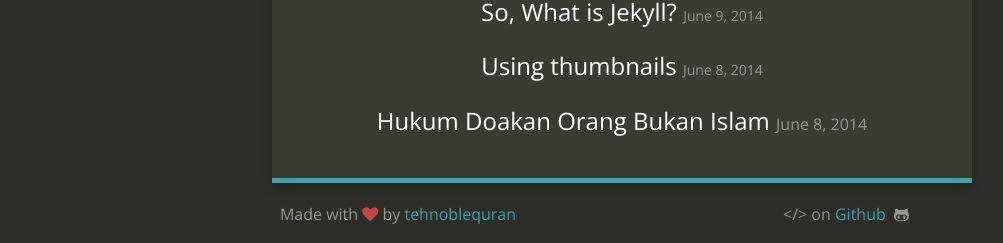
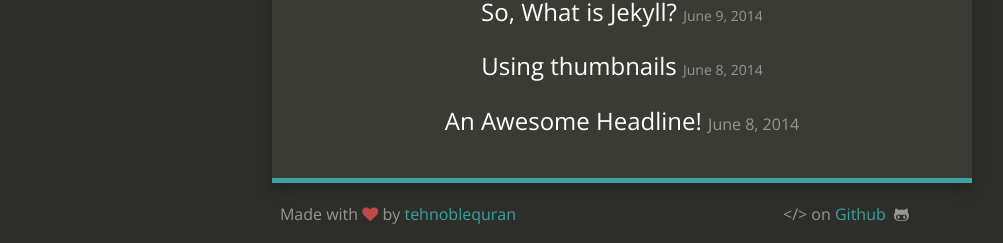
Before and after one commit to kedamaian/swsyafiq, a Jekyll site: the page built from posts.html, in a window 1280 px wide. Shown: the part 1891-2134 px from the top of the page, without its empty margins (18-1021 px from the left). Built offline with Jekyll 4.4.1, drawn with Linux system fonts in a browser that asks for light colours; nearby versions of some CDN libraries.

Commit message:
Updated 2014-06-08-hukum-doakan-orang-bukan-islam.md

```diff
--- a/_posts/2014-06-08-hukum-doakan-orang-bukan-islam.md
+++ b/_posts/2014-06-08-hukum-doakan-orang-bukan-islam.md
@@ -1,3 +1,11 @@
+---
+layout: post
+published: true
+author: tehnoblequran
+title: An Awesome Headline!
+categories:
+  - Tazkirah
+---
 Imam Nawawi mengatakan HARUS doakan belas atau rahmat Allah kepada non Muslim yang masih hidup & keampunan atas kesalahannya tetapi bukan redha atas kekufurannya. Nabi SAW pernah berdoa antaranya :
  ( اللهُمَّ اِغْفِرْ لِقَوْمِي فَإِنَّهُمْ لَا يَعْلَمُونَ)
 
```
